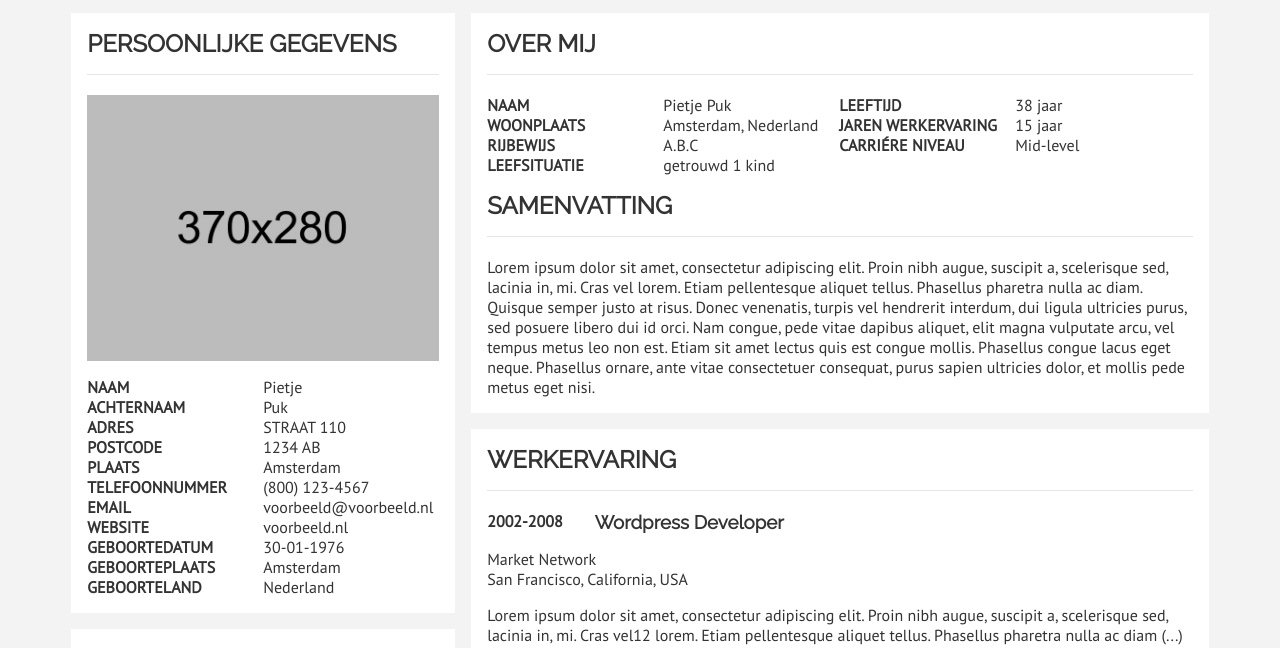
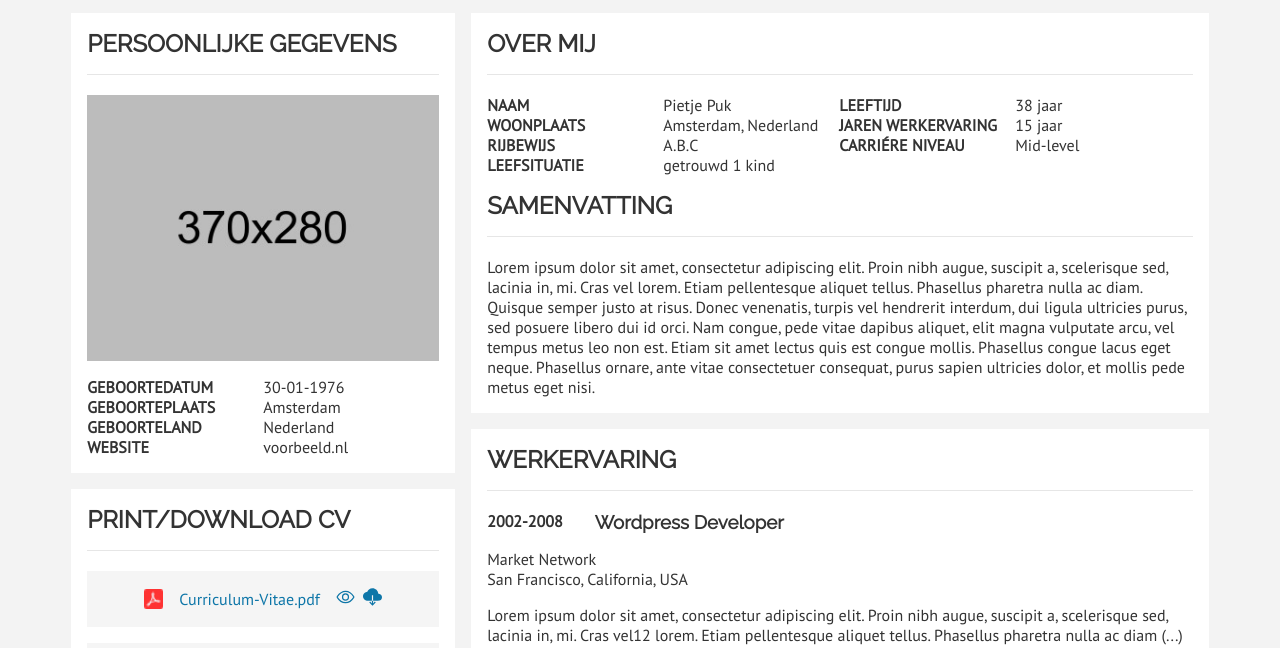
Before and after one commit to YOURFUTUREACADEMY/onlinecvdemo, a plain HTML site: page flexbox/index.html in a window 1280 px wide. Shown: the part 115-763 px from the top of the page. Drawn offline with Linux system fonts and the light colour scheme.

Commit message:
privacy changes

```diff
--- a/flexbox/index.html
+++ b/flexbox/index.html
@@ -52,16 +52,16 @@
           <img src="./images/avatar.jpg" alt="avatar" title="avatar" />
           <div class="flex-rij">
             <div class="flex-kolom">
-              <div class="flex-split">
+              <!-- <div class="flex-split">
                 <p>Naam</p>
                 <p>Pietje</p>
               </div>
               <div class="flex-split">
                 <p>Achternaam</p>
                 <p>Puk</p>
-              </div>
+              </div> -->
 
-              <div class="flex-split">
+              <!-- <div class="flex-split">
                 <p>Adres</p>
                 <p>STRAAT 110</p>
               </div>
@@ -76,22 +76,17 @@
               <div class="flex-split">
                 <p>Telefoonnummer</p>
                 <p>(800) 123-4567</p>
-              </div>
+              </div> -->
             </div>
             <div class="flex-kolom">
 
-              <div class="flex-split">
+              <!-- <div class="flex-split">
                 <p>Email</p>
                 <a href="mailto:voorbeeld@voorbeeld">
                   <p>voorbeeld@voorbeeld.nl</p>
                 </a>
-              </div>
-              <div class="flex-split">
-                <p>Website</p>
-                <a href="https://voorbeeld.nl">
-                  <p>voorbeeld.nl</p>
-                </a>
-              </div>
+              </div> -->
+
               <div class="flex-split">
                 <p>Geboortedatum</p>
                 <p>30-01-1976</p>
@@ -103,6 +98,12 @@
               <div class="flex-split">
                 <p>geboorteland</p>
                 <p>Nederland</p>
+              </div>
+              <div class="flex-split">
+                <p>Website</p>
+                <a href="https://voorbeeld.nl">
+                  <p>voorbeeld.nl</p>
+                </a>
               </div>
             </div>
           </div>
```
